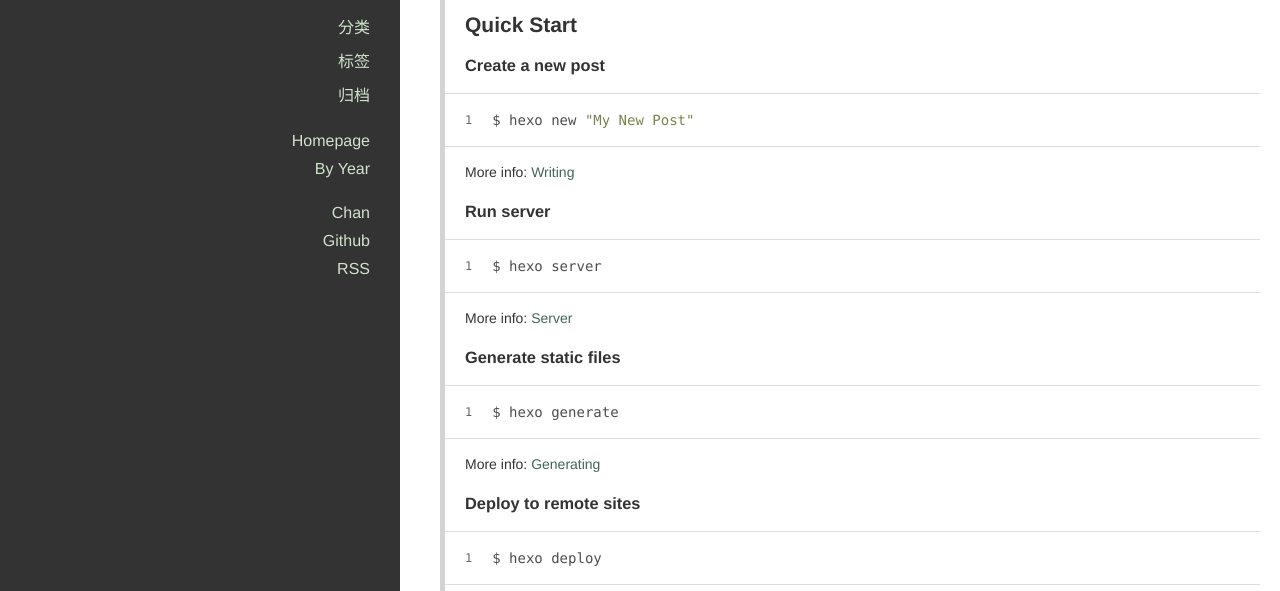
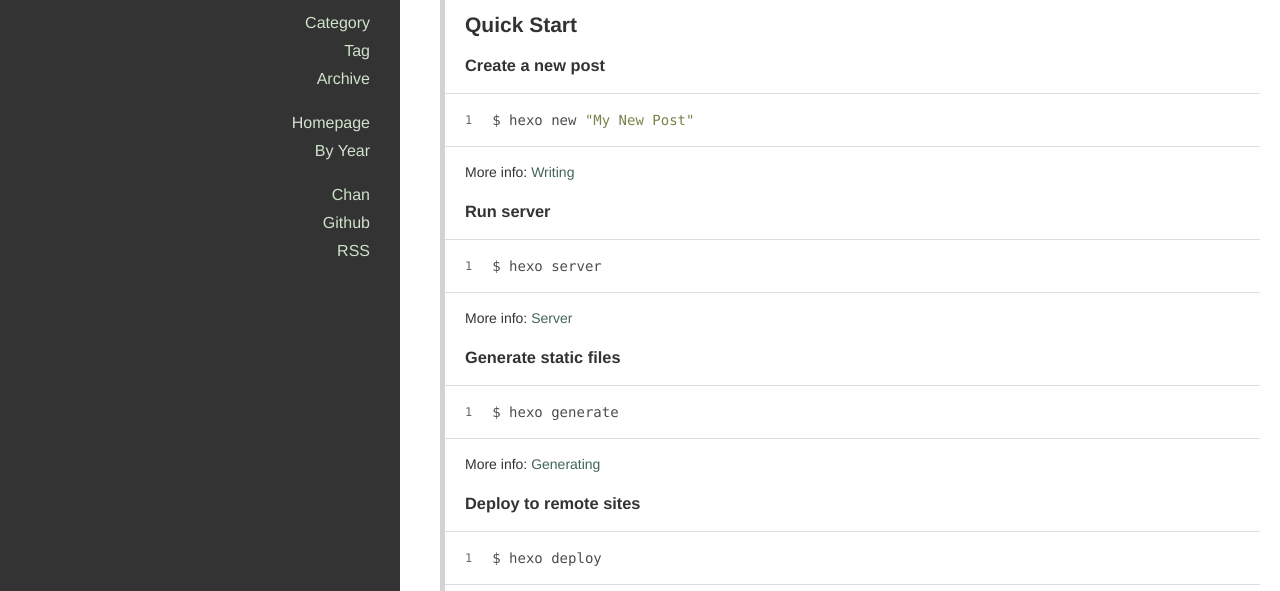
Before and after one commit to kimutakus/kimutakus.github.io, a plain HTML site: page archives/index.html in a window 1280 px wide. Shown: the part 209-800 px from the top of the page. Drawn offline with nearby package versions, Linux system fonts and the light colour scheme.

Commit message:
Site updated: 2017-05-28 22:40:20

```diff
--- a/archives/index.html
+++ b/archives/index.html
@@ -8,7 +8,7 @@
 
 <title>
 
-    归档
+    Archive
 
 </title>
 
@@ -78,21 +78,21 @@
 
 
               <li class="category-list-container">
-                <a href="javascript:;">分类</a>
+                <a href="javascript:;">Category</a>
 
               </li>
 
 
 
               <li class="tag-list-container">
-                <a href="javascript:;">标签</a>
+                <a href="javascript:;">Tag</a>
 
               </li>
 
 
 
               <li class="archive-list-container">
-                <a href="javascript:;">归档</a>
+                <a href="javascript:;">Archive</a>
                 <ul class="archive-list"><li class="archive-list-item"><a class="archive-list-link" href="/archives/2017/">2017</a><span class="archive-list-count">1</span></li></ul>
               </li>
 
```
Also changed, not shown: 2017/05/28/hello-world/index.html (+5 -5 lines), archives/2017/05/index.html (+4 -4 lines), archives/2017/index.html (+4 -4 lines), index.html (+3 -3 lines).
